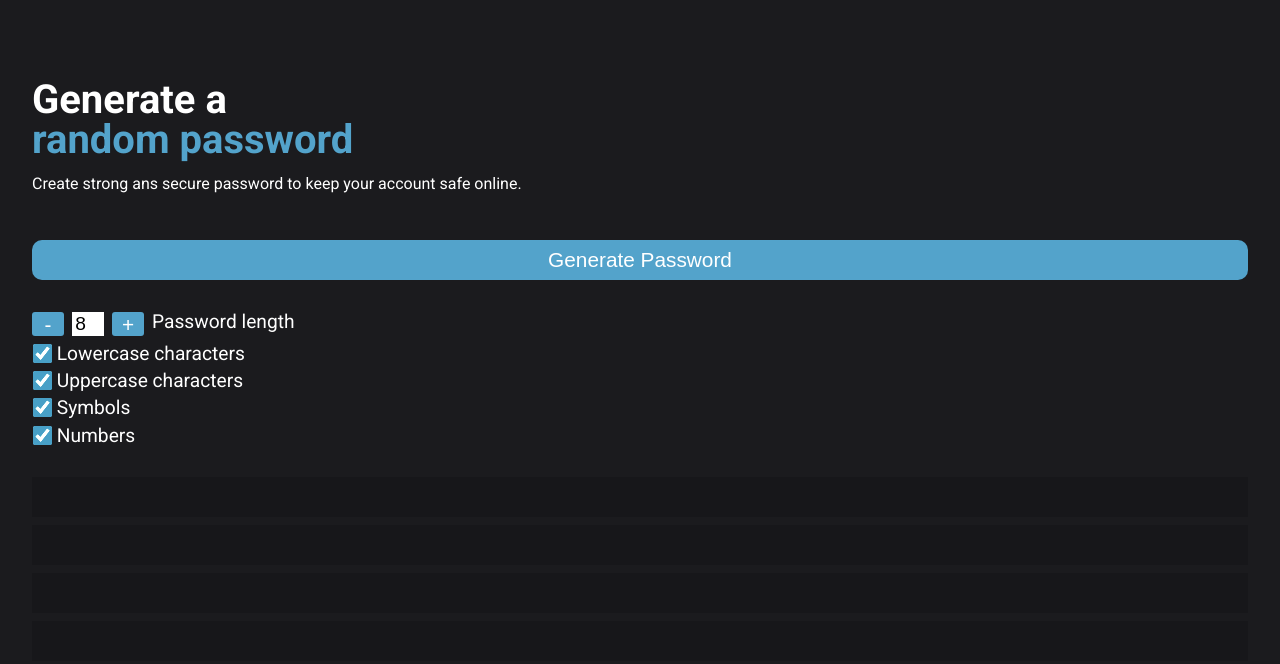
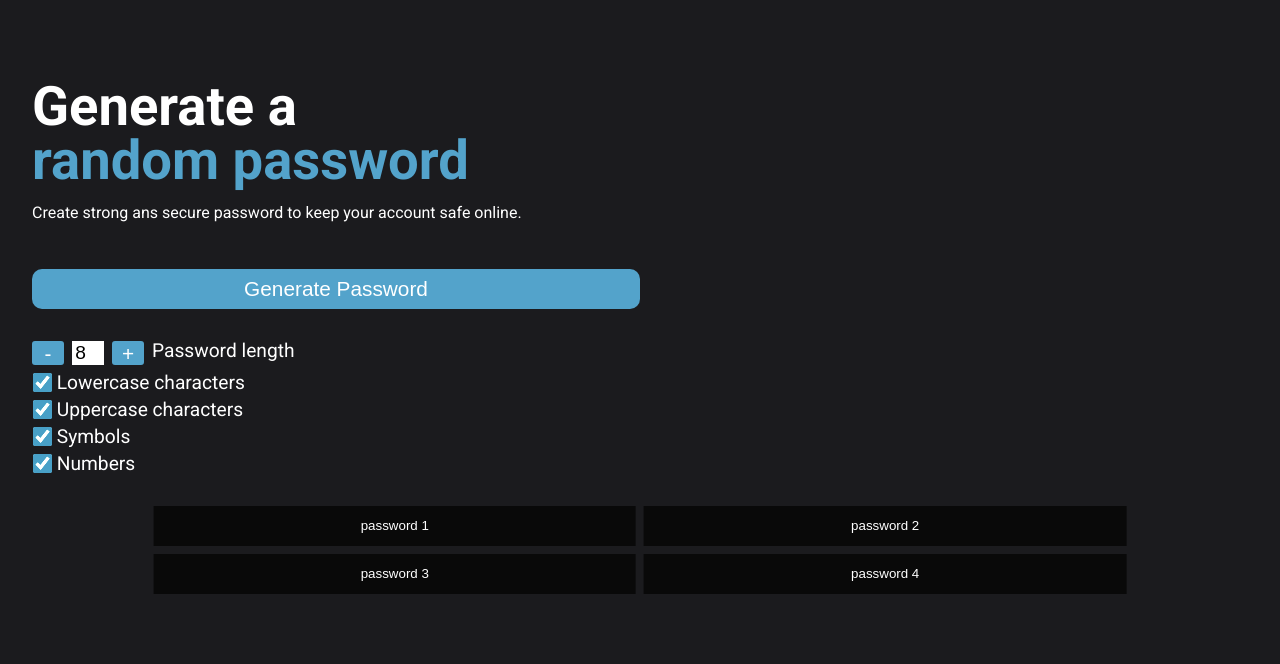
Before and after one commit to gaga4l/Random-Password-Generator, a plain HTML site: page index.html in a window 1280 px wide. Shown: the top 664 px of the page. Drawn offline with Linux system fonts and the light colour scheme.

Commit message:
finished styling

```diff
--- a/index.html
+++ b/index.html
@@ -48,11 +48,11 @@
         </div>
 
       </div>
-      <div class="password grid flow--small">
-        <button></button>
-        <button></button>
-        <button></button>
-        <button></button>
+      <div class="passwords grid flow--small">
+        <button id="pass1">password 1</button>
+        <button id="pass2">password 2</button>
+        <button id="pass3">password 3</button>
+        <button id="pass4">password 4</button>
       </div>
     </section>
   </body>
--- a/style.css
+++ b/style.css
@@ -60,12 +60,11 @@ body {
     width: 100%;
     height: 100%;
     padding: 5rem 2rem;
-    outline: 1px solid limegreen;
 
 }
 
 header h1 {
-    font-size: clamp(2.5rem, 3vw, 5rem);
+    font-size: 2.5rem;
     font-weight: 700;
     min-width: 15ch;
 }
@@ -111,9 +110,31 @@ h1 span{
    transform: scale(1.5);
 }
 
-.password button{
+.passwords button{
     height: 2.5rem;
     border: 0;
-    background-color: #17171a;
+    color: #fff;
+    background-color: #090909;
 
 }
+
+@media (min-width: 35rem){
+    .pass-gen-btn{
+        max-width: 50%;
+    }
+
+    header h1 {
+        font-size: clamp(2.5rem, 3vw + 1rem, 4rem);
+    }
+
+    .passwords {
+        max-width: 80%;
+        position: relative;
+        left: 50%;
+        transform: translate(-50%);
+        display: grid;
+        grid-template-columns: 1fr  1fr;
+        grid-template-rows: 1fr 1fr;
+    }
+
+}
```
